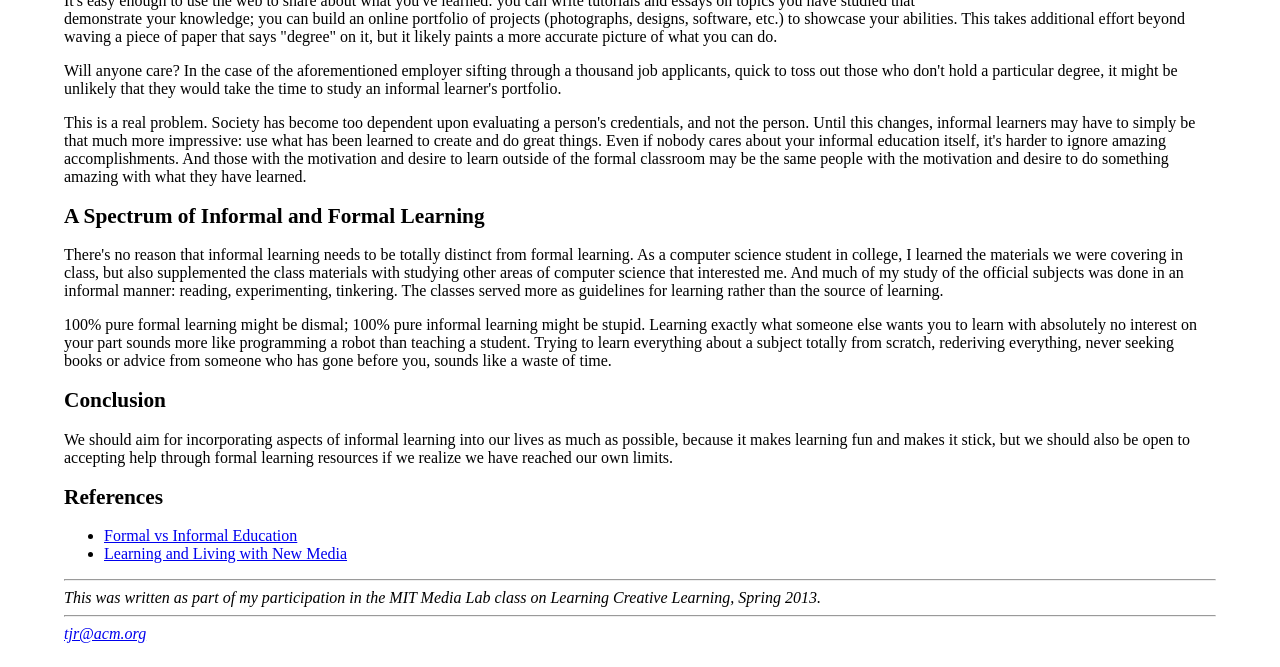
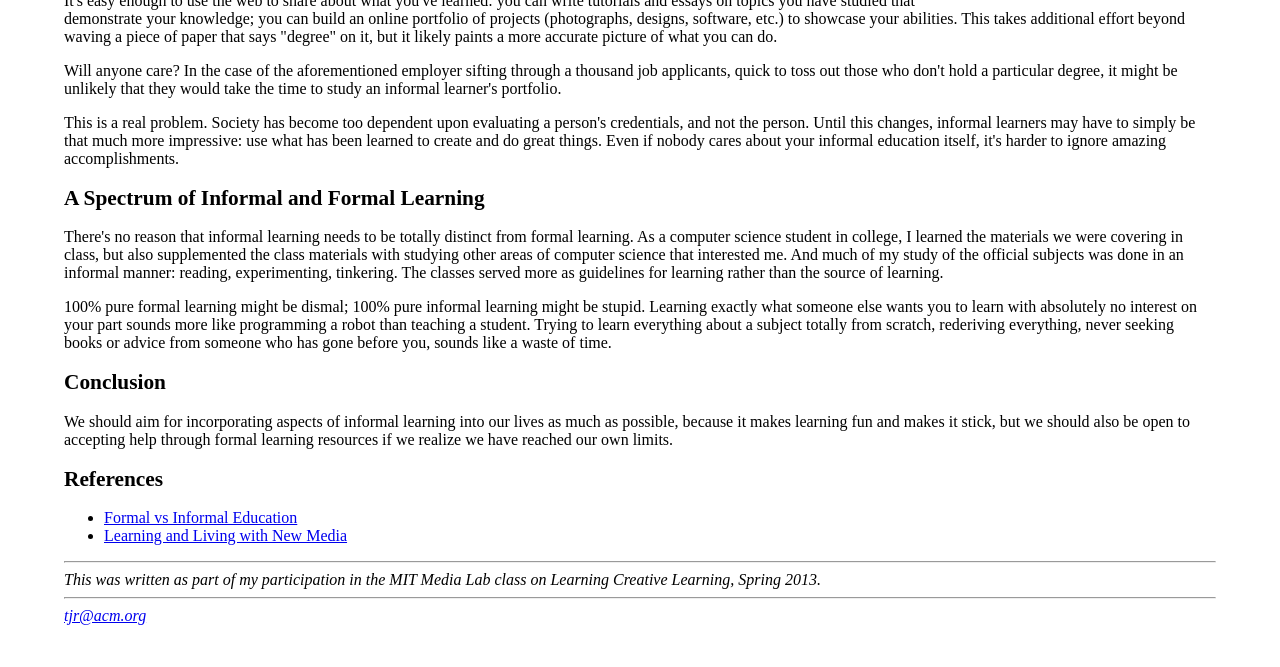
Before and after one commit to tjr/tjr.github.com, a Jekyll site: the page education/informal-learning.html, which Jekyll copies as it is, in a window 1280 px wide and 900 px high, scrolled down 1707 px, cut to the strip 233-900 px from the top of the window. Built offline with Jekyll 4.4.1, drawn with Linux system fonts in a browser that asks for light colours.

Commit message:
Update education/informal-learning.html

```diff
--- a/education/informal-learning.html
+++ b/education/informal-learning.html
@@ -240,10 +240,7 @@ This is a real problem. Society has become too dependent upon evaluating a
 person's credentials, and not the person. Until this changes, informal learners
 may have to simply be that much more impressive: use what has been learned to
 create and do great things. Even if nobody cares about your informal education
-itself, it's harder to ignore amazing accomplishments. And those with the
-motivation and desire to learn outside of the formal classroom may be the same
-people with the motivation and desire to do something amazing with what they
-have learned.
+itself, it's harder to ignore amazing accomplishments.
 
 
 <h2>A Spectrum of Informal and Formal Learning</h2>
```
